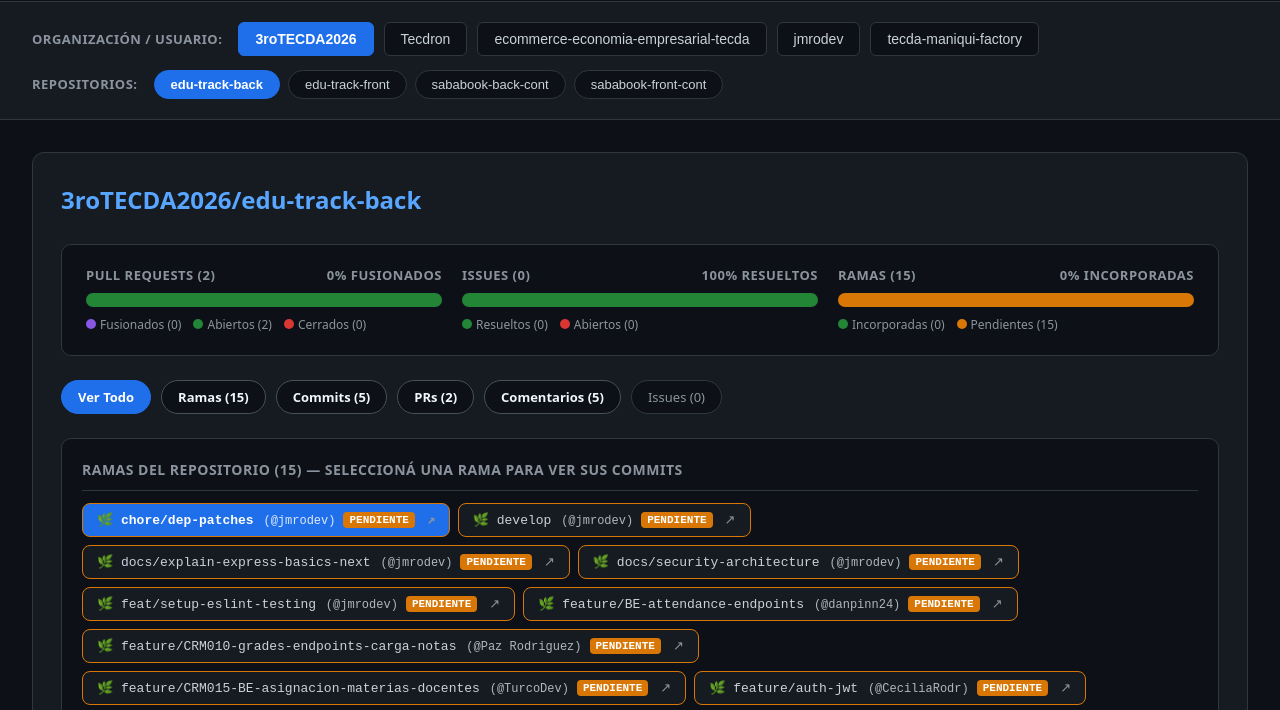
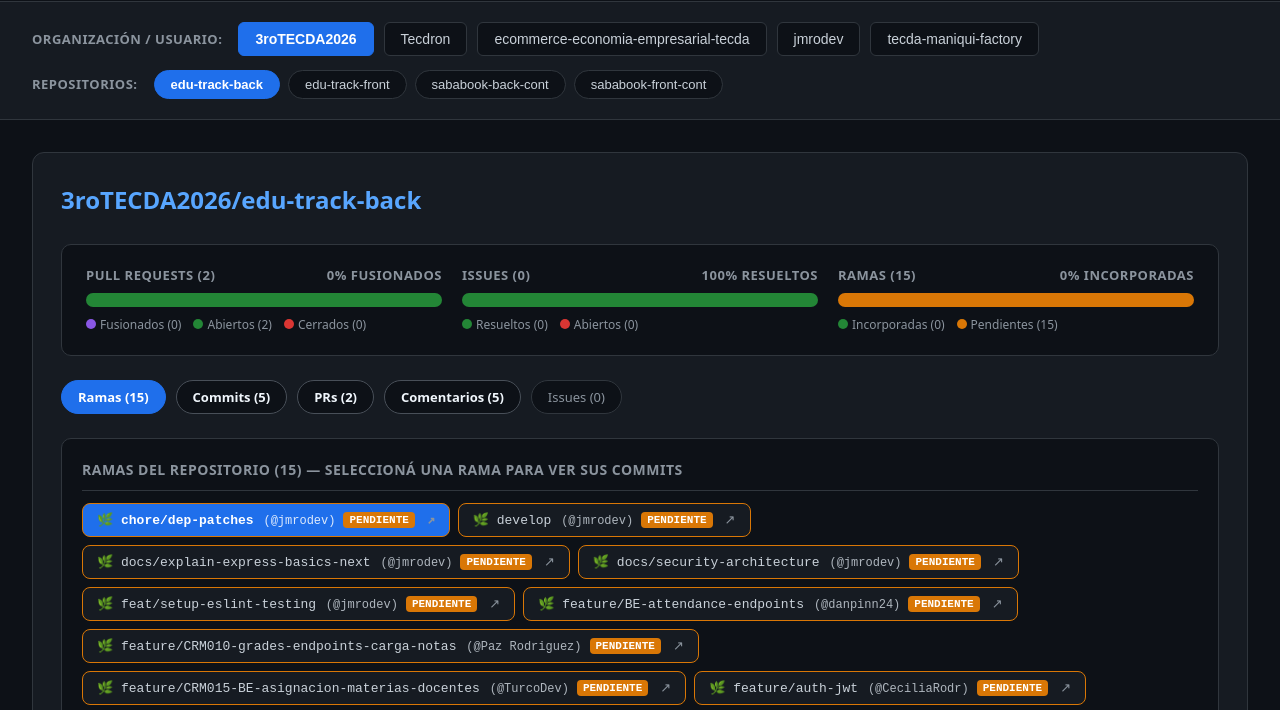
Before and after one commit to jmrodev/github-service-status, a plain HTML site: page index.html in a window 1280 px wide. Shown: the part 74-784 px from the top of the page. Drawn offline with Linux system fonts and the light colour scheme.

Commit message:
fix: remove 'Ver Todo' pill and enforce single-section view toggling

```diff
--- a/index.html
+++ b/index.html
@@ -398,9 +398,9 @@
         const currentBranchObj = branches.find(b => b.name === currentBranchName) || branches[0];
         const commits = (currentBranchObj && currentBranchObj.commits) ? currentBranchObj.commits : (r.commits || []);
 
-        // Active category filter (default 'all')
-        if (!activeCategoryMap[r.repo]) {
-          activeCategoryMap[r.repo] = 'all';
+        // Default active category (default 'branches')
+        if (!activeCategoryMap[r.repo] || activeCategoryMap[r.repo] === 'all') {
+          activeCategoryMap[r.repo] = 'branches';
         }
         const activeCategory = activeCategoryMap[r.repo];
 
@@ -471,9 +471,8 @@
             </div>
           </div>
 
-          <!-- PASTILLAS INTERACTIVAS (CONMUTADOR DE VISTA) -->
+          <!-- PASTILLAS INTERACTIVAS (CONMUTADOR DE VISTA EXCLUSIVO) -->
           <div class="counters-row">
-            <span class="counter-pill ${activeCategory === 'all' ? 'active' : ''}" data-cat="all">Ver Todo</span>
             <span class="counter-pill ${activeCategory === 'branches' ? 'active' : ''} ${branches.length ? 'has-items' : ''}" data-cat="branches">Ramas (${branches.length})</span>
             <span class="counter-pill ${activeCategory === 'commits' ? 'active' : ''} ${commits.length ? 'has-items' : ''}" data-cat="commits">Commits (${commits.length})</span>
             <span class="counter-pill ${activeCategory === 'prs' ? 'active' : ''} ${prs.length ? 'has-items' : ''}" data-cat="prs">PRs (${prs.length})</span>
@@ -483,7 +482,7 @@
 
           <div class="sections-grid">
             <!-- RAMAS -->
-            <div class="section ${activeCategory !== 'all' && activeCategory !== 'branches' ? 'hidden' : ''}" data-cat-section="branches">
+            <div class="section ${activeCategory !== 'branches' ? 'hidden' : ''}" data-cat-section="branches">
               <div class="section-title">Ramas del Repositorio (${branches.length}) — Seleccioná una rama para ver sus commits</div>
               ${branches.length ? `
                 <div class="branches-wrap">
@@ -512,7 +511,7 @@
             </div>
 
             <!-- COMMITS -->
-            <div class="section ${activeCategory !== 'all' && activeCategory !== 'commits' ? 'hidden' : ''}" data-cat-section="commits">
+            <div class="section ${activeCategory !== 'commits' ? 'hidden' : ''}" data-cat-section="commits">
               <div class="section-title">
                 Historial de Commits en <span class="branch-label">[${escapeHtml(currentBranchName)}]</span> (${commits.length})
               </div>
@@ -522,7 +521,7 @@
             </div>
 
             <!-- PULL REQUESTS -->
-            <div class="section ${activeCategory !== 'all' && activeCategory !== 'prs' ? 'hidden' : ''}" data-cat-section="prs">
+            <div class="section ${activeCategory !== 'prs' ? 'hidden' : ''}" data-cat-section="prs">
               <div class="section-title">Todos los Pull Requests (${prs.length})</div>
               ${prs.length ? prs.map(p => `
                 <div class="list-item">
@@ -534,7 +533,7 @@
             </div>
 
             <!-- COMENTARIOS -->
-            <div class="section ${activeCategory !== 'all' && activeCategory !== 'comments' ? 'hidden' : ''}" data-cat-section="comments">
+            <div class="section ${activeCategory !== 'comments' ? 'hidden' : ''}" data-cat-section="comments">
               <div class="section-title">Todos los Comentarios en PRs (${comments.length})</div>
               ${comments.length ? comments.map(c => `
                 <div class="comment-box">
@@ -548,7 +547,7 @@
             </div>
 
             <!-- ISSUES -->
-            <div class="section ${activeCategory !== 'all' && activeCategory !== 'issues' ? 'hidden' : ''}" data-cat-section="issues">
+            <div class="section ${activeCategory !== 'issues' ? 'hidden' : ''}" data-cat-section="issues">
               <div class="section-title">Todos los Issues (${issues.length})</div>
               ${issues.length ? issues.map(i => `
                 <div class="list-item">
@@ -561,7 +560,7 @@
           </div>
         `;
 
-        // Pill category view toggle handler (shows selected view, hides others)
+        // Pill category view toggle handler
         card.querySelectorAll('.counter-pill').forEach(pill => {
           pill.addEventListener('click', () => {
             const cat = pill.dataset.cat;
@@ -573,7 +572,7 @@
 
             card.querySelectorAll('[data-cat-section]').forEach(sec => {
               const secCat = sec.dataset.catSection;
-              if (cat === 'all' || secCat === cat) {
+              if (secCat === cat) {
                 sec.classList.remove('hidden');
               } else {
                 sec.classList.add('hidden');
```
